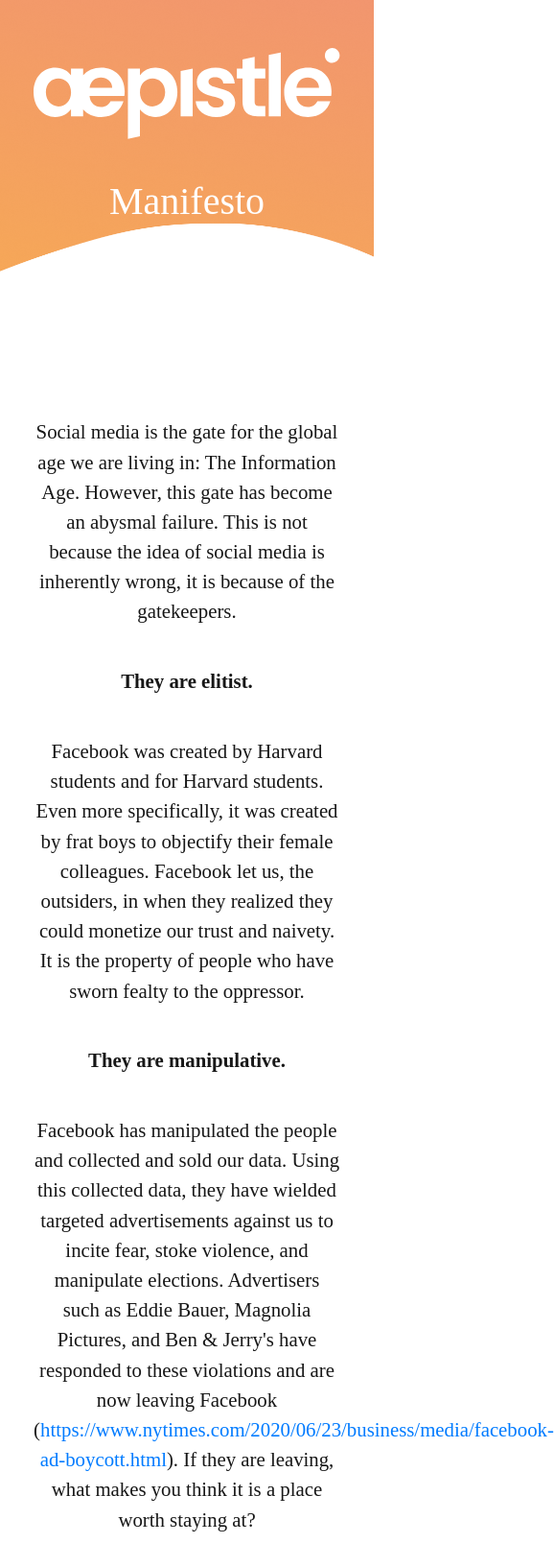
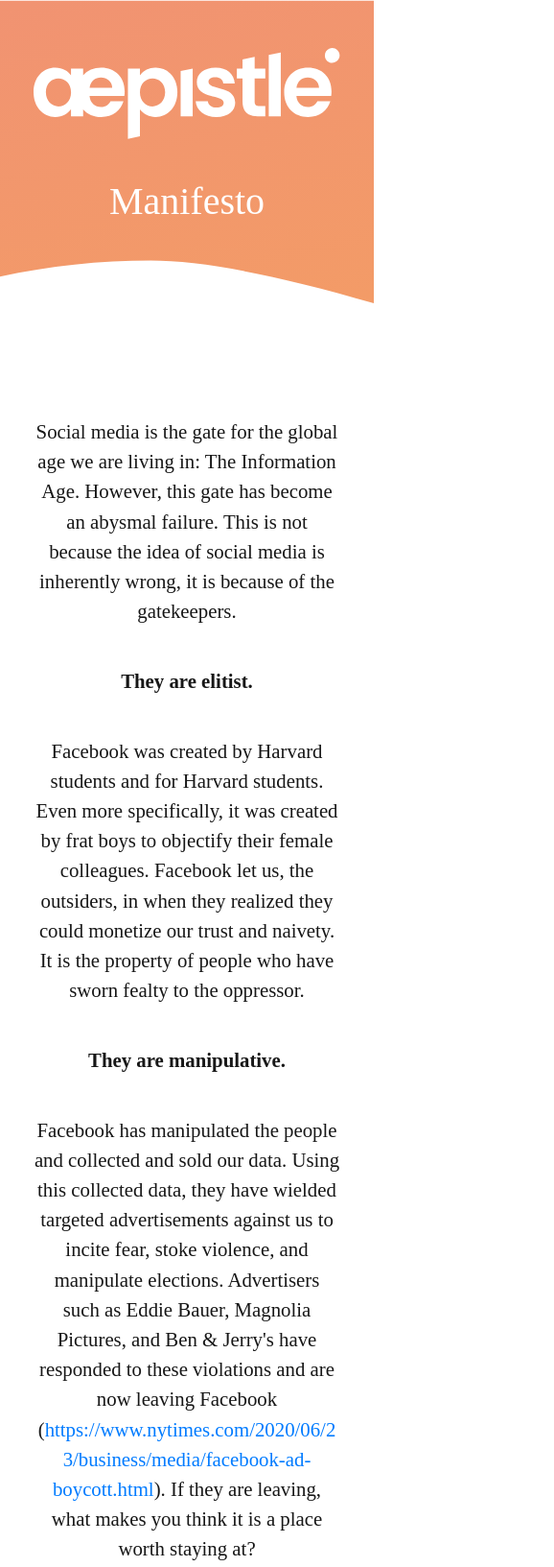
Before and after one commit to conniey18/marketing_web, a plain HTML site: page manifestoPage.html in a window 390 px wide. Shown: the top 1633 px of the page at 96% size, 578 px wide, since content can reach past the window. Drawn offline with nearby package versions, Linux system fonts and the light colour scheme.

Commit message:
fixed svg

```diff
--- a/css/manifesto.css
+++ b/css/manifesto.css
@@ -10,18 +10,32 @@
 .manifesto {
   font-family: TimesNewRoman-Regular;
   padding-bottom: 100px;
+  max-width: 100vw;
+}
+a {
+  white-space: wrap;
+  overflow: hidden;
+  text-overflow: ellipsis;
+  word-wrap: break-word;
 }
 
 .manifesto p {
   font-size: 1.3rem;
   color: var(--primary-text-color);
 }
-.top-container {
-  margin-bottom: 200px;
+.manifesto .top-container {
+  display: flex;
+  justify-content: center;
+  flex-direction: column;
+  align-items: center;
+  margin-bottom: 250px;
+}
+.manifesto .content {
+  /* margin-top: 300px; */
 }
 
-@media only screen and (min-width: 601px) and (max-width: 1024px) {
-  .top-container {
-    margin-bottom: 300px;
+@media only screen and (max-width: 600px) {
+  .manifesto .top-container {
+    margin-bottom: 150px;
   }
 }
--- a/css/style.css
+++ b/css/style.css
@@ -42,15 +42,7 @@
   right: 0;
   z-index: -1;
 }
-.header-gradient {
-  width: 100vw;
-  height: 50vh;
-  position: absolute;
-  left: 0;
-  right: 0;
-  z-index: -1;
-  top: 0;
-}
+
 .tablet-header-gradient {
   display: none;
 }
@@ -111,6 +103,27 @@
 .form-mobile {
   display: none;
   visibility: hidden;
+}
+
+.bottom-wrapper {
+  background: linear-gradient(145.14deg, #f08f77 27.34%, #f7ab52 87.58%),
+    url("../assets/img/gallery-image.svg");
+  overflow: hidden;
+}
+.gallery-img::after {
+  content: "";
+  width: 100%;
+  height: 100%;
+  position: absolute;
+  z-index: 1001;
+  top: 0;
+  left: 0;
+  background: linear-gradient(145.14deg, #f08f77 27.34%, #f7ab52 87.58%);
+  opacity: 0.5;
+  /* transform: rotate(-168.48deg); */
+}
+.gallery-img {
+  overflow: hidden;
 }
 
 @media only screen and (max-width: 600px) {
--- a/manifestoPage.html
+++ b/manifestoPage.html
@@ -15,20 +15,25 @@
   </head>
   <body>
     <div class="manifesto">
-      <div class="top-section">
-        <img
-          class="header-gradient"
-          src="./assets/img/tablet-top-gradient.png"
-          alt="gradient"
-        />
-      </div>
+      <!-- <div class="top-section"> -->
+      <img
+        class="desktop-header-gradient"
+        src="./assets/img/gradient-desktop-other-pages.svg"
+        alt="gradient"
+      />
+      <img
+        class="tablet-header-gradient"
+        src="./assets/img/gradient-tablet-other-pages.svg"
+        alt="gradient"
+      />
+      <img
+        class="mobile-header-gradient"
+        src="./assets/img/gradient-mobile-other-pages.svg"
+        alt="gradient"
+      />
+      <!-- </div> -->
       <div class="top-container text-white">
-        <img
-          style="margin-top: 50px;"
-          class="logo"
-          src="./assets/img/aepistle-logo.svg"
-          alt="logo"
-        />
+        <img class="logo" src="./assets/img/aepistle-logo.svg" alt="logo" />
         <div class="margin-vertical">
           <h1>Manifesto</h1>
         </div>
```
Also changed, not shown: index.html (+6 -7 lines), assets/img/gradient-desktop-other-pages.svg (added), assets/img/gradient-mobile-other-pages.svg (added), assets/img/gradient-tablet-other-pages.svg (added), assets/img/tablet-top-gradient.png (deleted), assets/img/tablet-top-gradient.svg, assets/img/test.svg (added), 2 other files.
